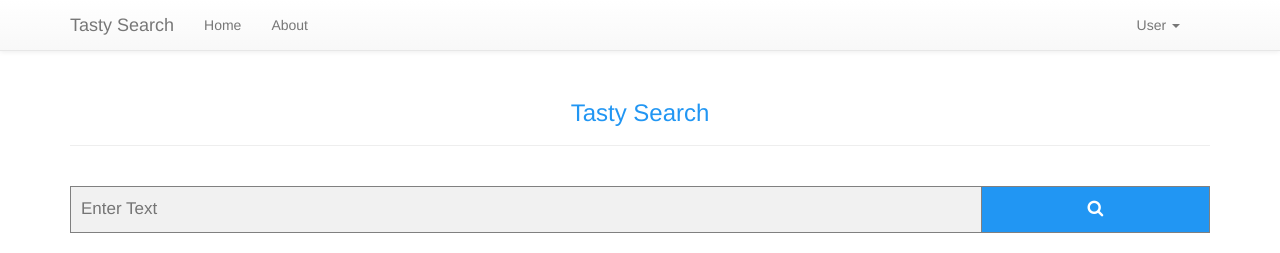
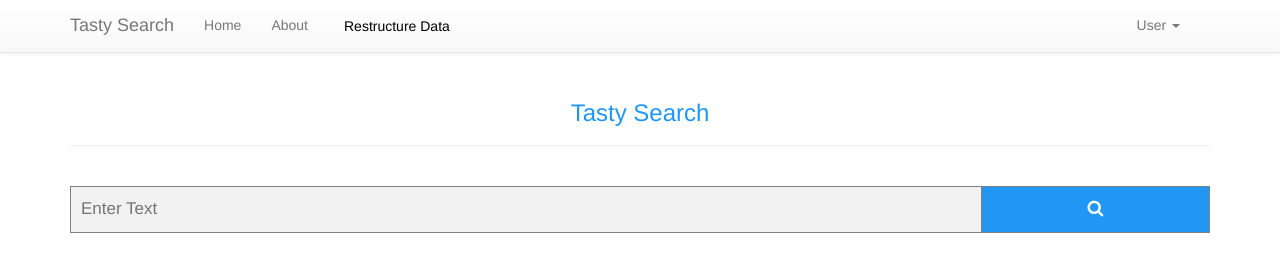
Before and after one commit to vikas-mittal/tasty_search, a Flask app: page / in a window 1280 px wide. Shown: the top 253 px of the page. Run offline with Flask 2, Linux system fonts and the light colour scheme; some libraries are stand-ins or nearby versions.

Commit message:
Added button and function to restructure data and store in redis in HTML

```diff
--- a/app/templates/layouts/main.html
+++ b/app/templates/layouts/main.html
@@ -57,6 +57,11 @@
                     <ul class="nav navbar-nav">
                         <li><a href="/">Home</a></li>
                         <li><a href="/about">About</a></li>
+                        <li><a>
+                                <button style="border:none; outline: none; background-color: transparent;"
+                                    onclick="call_structure_data_api()">Restructure Data
+                                </button>
+                            </a></li>
                     </ul>
                     <ul class="nav navbar-nav pull-right">
                         <li class="dropdown">
@@ -182,7 +187,21 @@
 
             </div>
 
+
             <script type="text/javascript">
+
+                function call_structure_data_api() {
+                    console.log("working")
+
+                    $.ajax({
+                        type: "GET",
+                        url: "/restructure_data",
+                        success: function (data) {
+                            alert(data);
+                        }
+                    });
+
+                }
 
                 function display_link(query_string) {
                     console.log(query_string);
@@ -228,6 +247,8 @@
                     }
                 }
 
+
+
             </script>
         </main>
     </div>
@@ -253,6 +274,8 @@
         });
 
 
+
+
     </script>
 
 </body>
```
